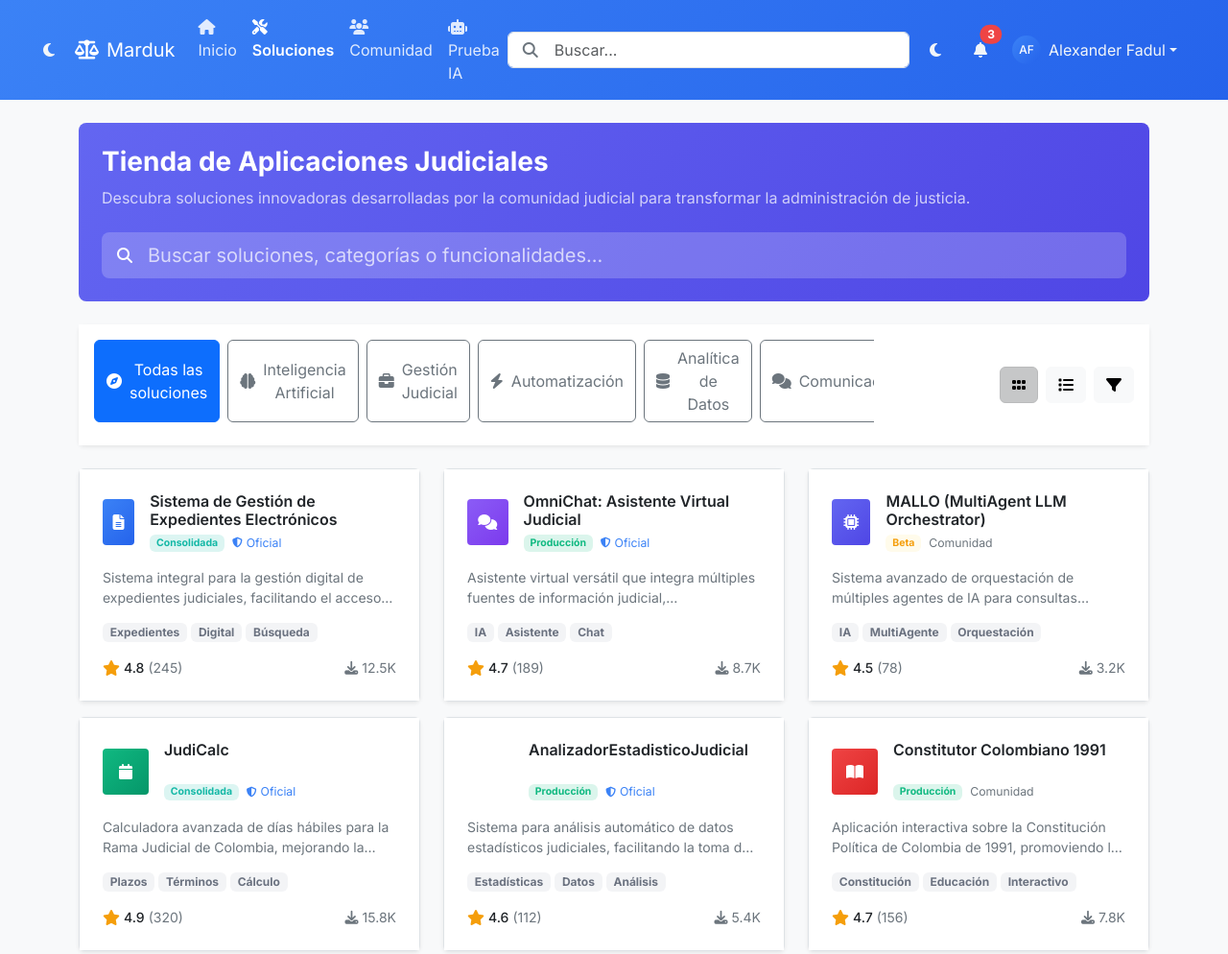
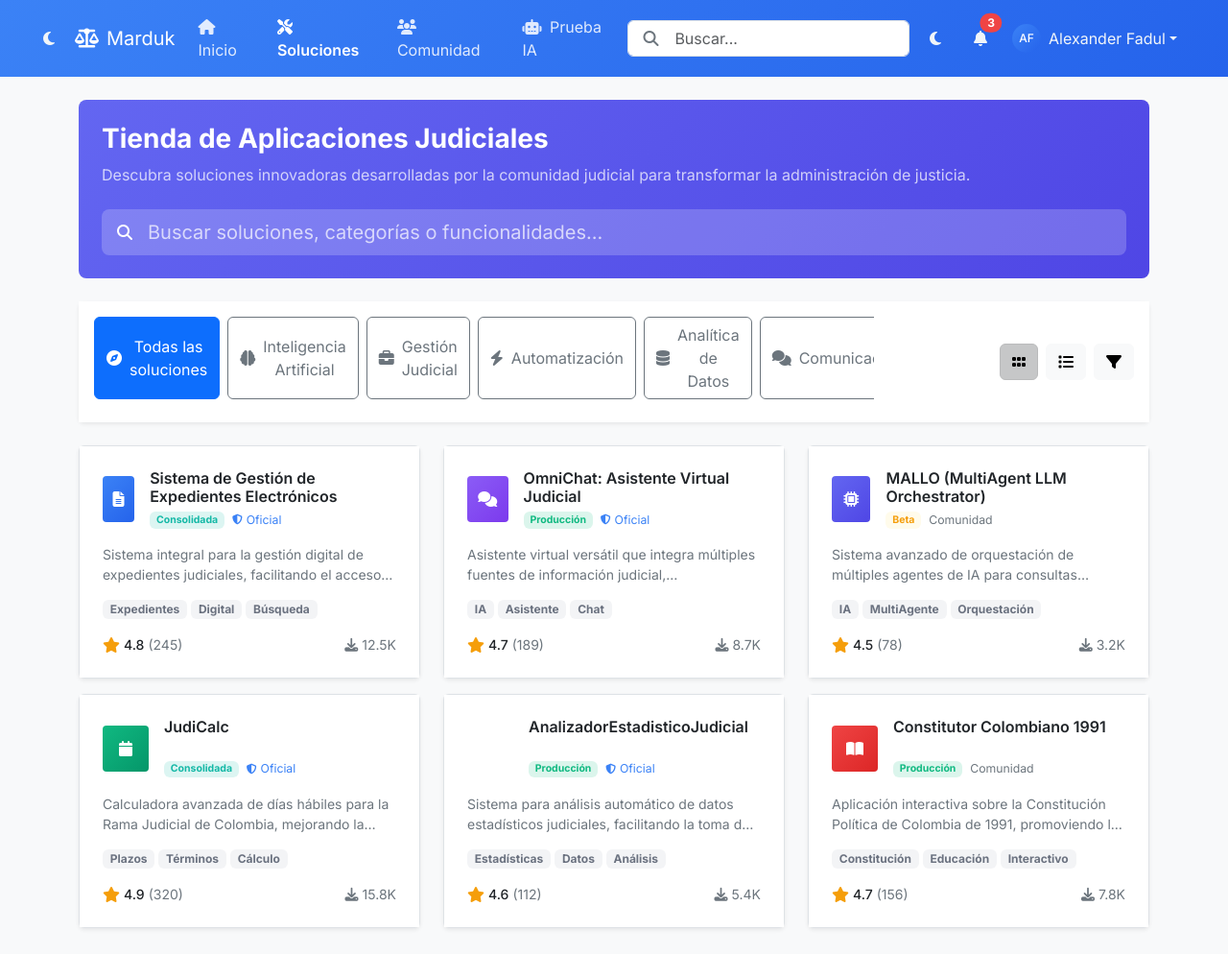
Before and after one commit to bladealex9848/marduk-ecosystem, a plain HTML site: page pages/solutions.html in a window 1280 px wide. Shown: the top 994 px of the page at 96% size. Drawn offline with nearby package versions, Linux system fonts and the light colour scheme; some packages are replaced by stand-ins of ours; a script that the page names is missing.

Commit message:
Refactorizar componentes de pie de página y encabezado de páginas

```diff
--- a/pages/solutions.html
+++ b/pages/solutions.html
@@ -64,6 +64,7 @@
                     </li>
                 </ul>
 
+                <div class="d-flex align-items-center">
                     <!-- Search Form -->
                     <form class="d-flex me-2 search-container">
                         <div class="position-relative w-100">
@@ -126,6 +127,7 @@
                             <li><hr class="dropdown-divider"></li>
                             <li><a class="dropdown-item" href="#"><i class="fas fa-sign-out-alt me-2"></i> Cerrar Sesión</a></li>
                         </ul>
+                    </div>
                 </div>
             </div>
         </div>
```
Lines whose indentation alone changed are shown as unchanged.
